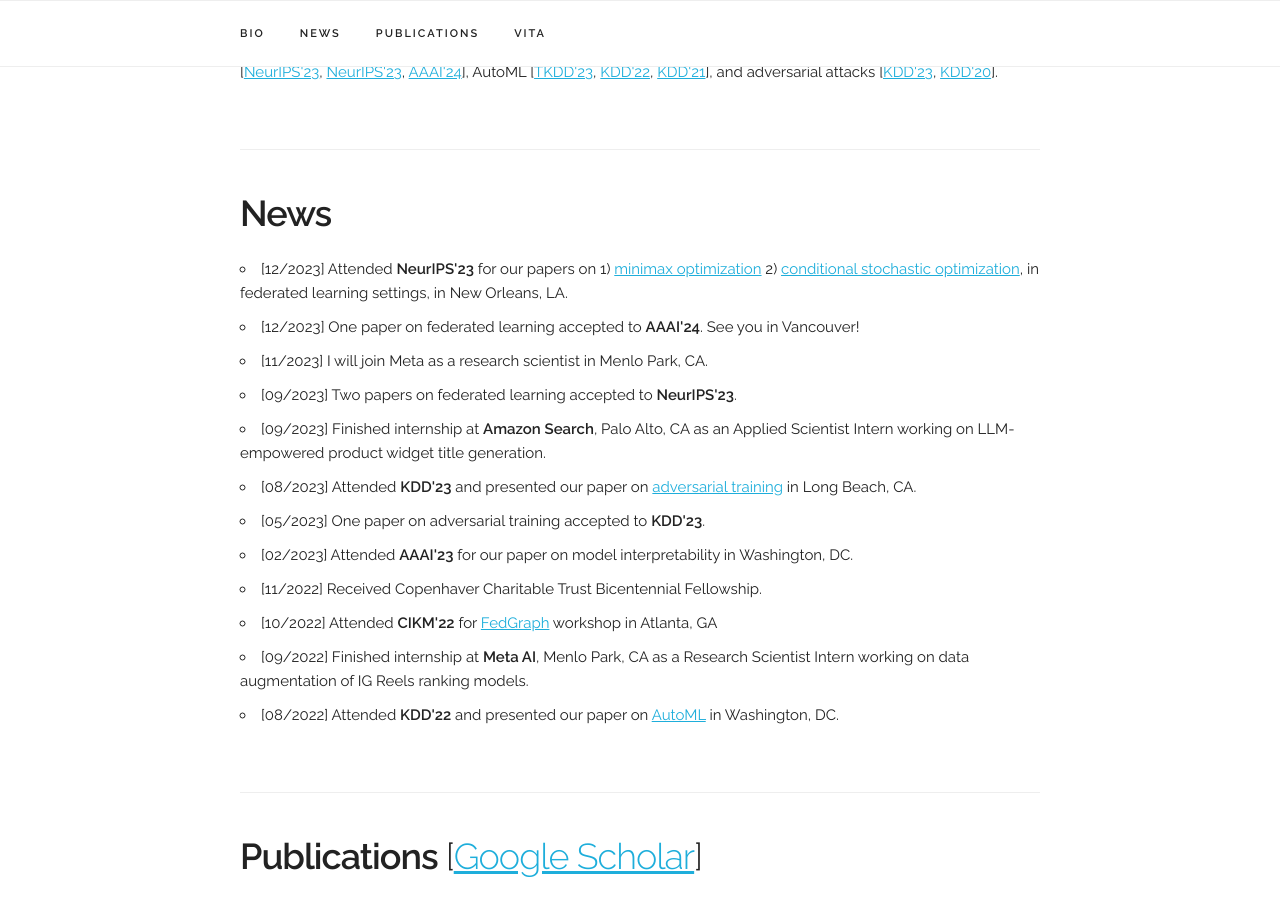
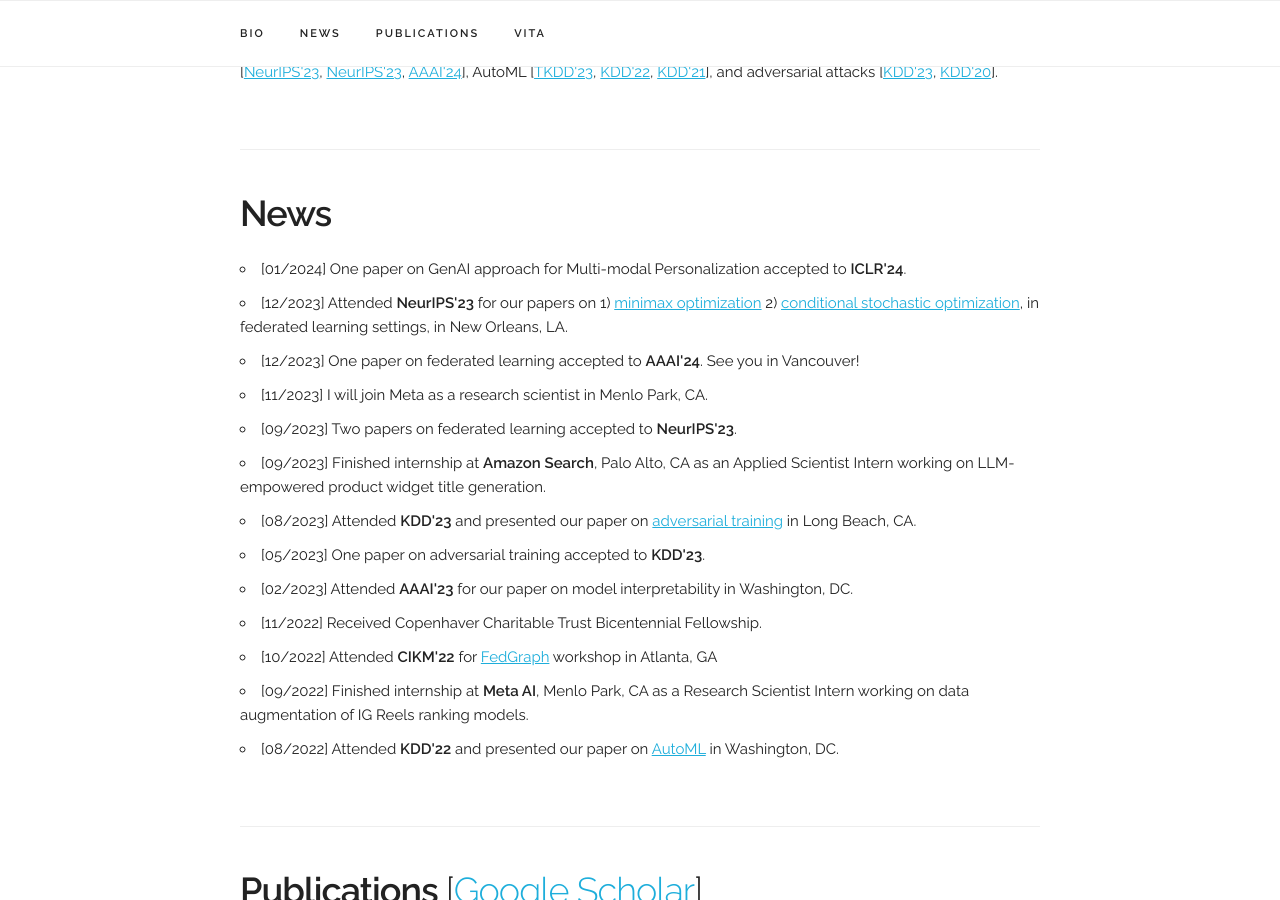
Before and after one commit to jsycsjh/jsycsjh.github.io, a Jekyll site: the page built from index.html, in a window 1280 px wide and 900 px high, scrolled down 554 px. Built offline with Jekyll 4.4.1, drawn with Linux system fonts in a browser that asks for light colours; some web fonts are replaced.

Commit message:
add news

```diff
--- a/index.html
+++ b/index.html
@@ -41,6 +41,7 @@
 <div class="docs-section" id="news">
     <h3><b>News</b></h3>
     <ul>
+        <li>[01/2024] One paper on GenAI approach for Multi-modal Personalization accepted to <b>ICLR'24</b>. </li>
         <li>[12/2023] Attended <b>NeurIPS'23</b> for our papers on 1) <a href="https://arxiv.org/abs/2310.03613">minimax optimization</a> 2) <a href="https://arxiv.org/abs/2310.02524">conditional stochastic optimization</a>, in federated learning settings, in New Orleans, LA. </li>
         <li>[12/2023] One paper on federated learning accepted to <b>AAAI'24</b>. See you in Vancouver!</li>
         <li>[11/2023] I will join Meta as a research scientist in Menlo Park, CA.</li>
```
